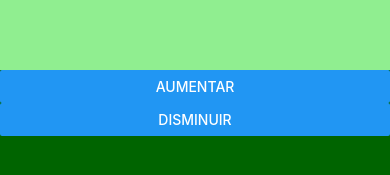
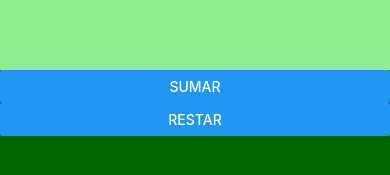
Before and after one commit to llattucaCS/MyReactApp, a React Native app: screen / in a window 390 px wide. Shown: the part 563-738 px from the top of the page. Built offline with nearby package versions, Linux system fonts and the light colour scheme.

Commit message:
#1234 - Cambio en los botones
se cambia por sumar y restar

```diff
--- a/Footer.js
+++ b/Footer.js
@@ -7,11 +7,11 @@ class Footer extends Component{
     return (
       <View style={styles.caja3}>
         <Button
-          title="Aumentar"
+          title="Sumar"
           onPress={this.props.sumar}
         />
         <Button
-          title="Disminuir"
+          title="Restar"
           onPress={this.props.restar}
         />
       </View>
```
